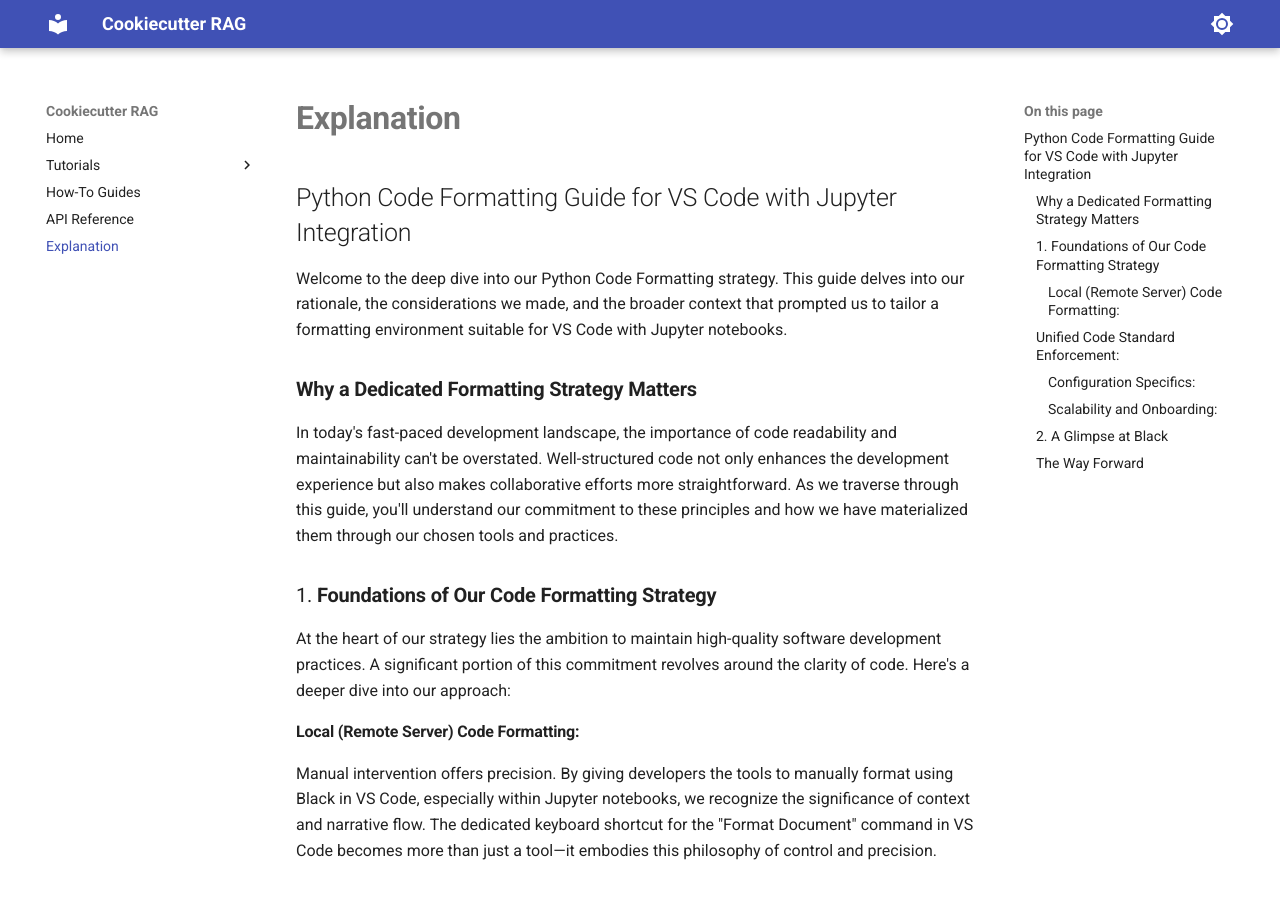
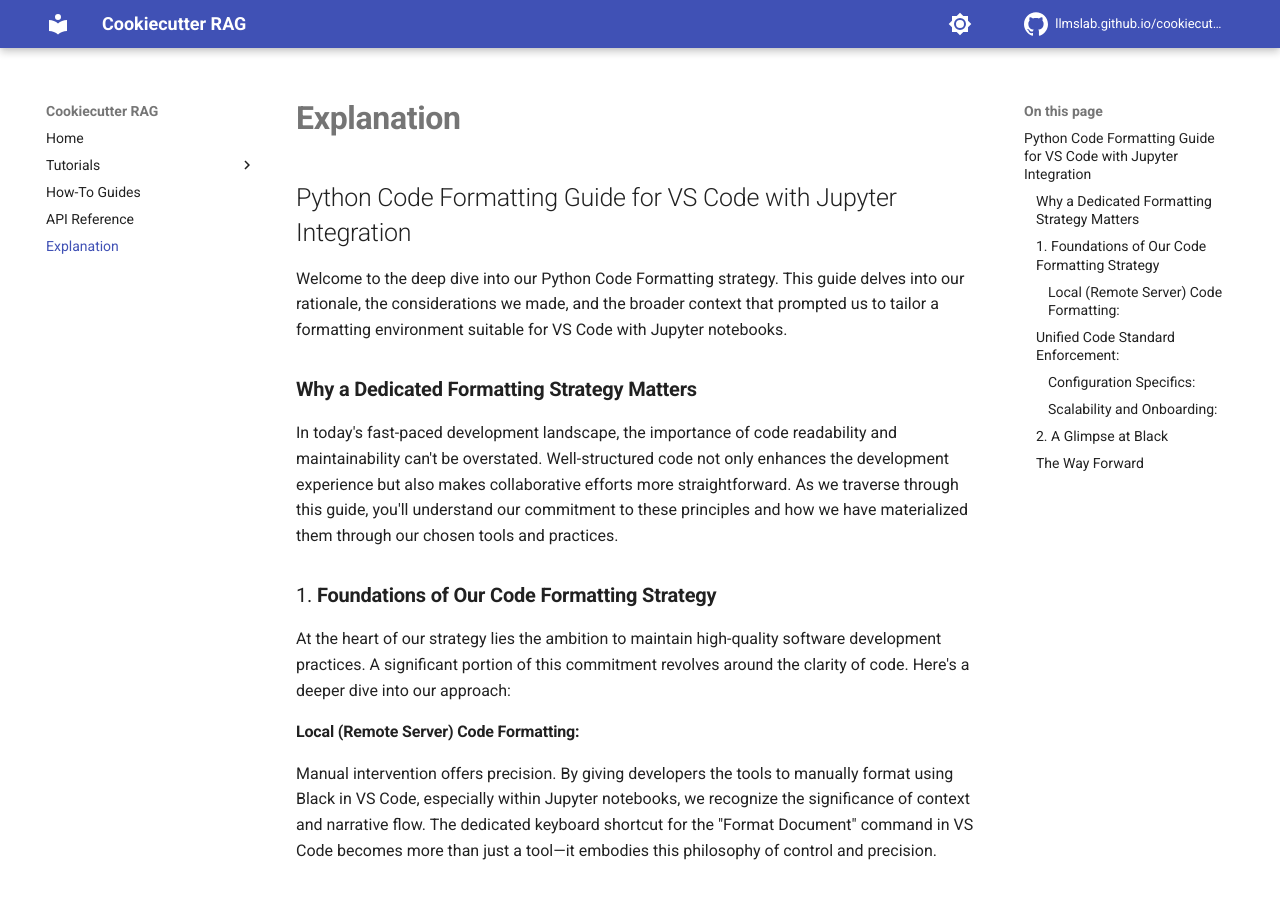
Before and after one commit to LLMsLab/cookiecutter-ai-flock, an MkDocs documentation site: the page built from docs/explanation.md, in a window 1280 px wide and 900 px high. Built offline with MkDocs 1.6.1 and Material for MkDocs 9.7.7, drawn with Linux system fonts in a browser that asks for light colours; comment, search, counter and statistics services are not loaded.

Commit message:
Adding GitHub icooe

```diff
--- a/mkdocs.yml
+++ b/mkdocs.yml
@@ -1,5 +1,8 @@
 site_name: Cookiecutter RAG
 site_url: "https://llmslab.github.io/cookiecutter-rag/"
+repo_url: "https://github.com/LLMsLab/cookiecutter-rag"
+repo_name: llmslab.github.io/cookiecutter-rag/
+edit_uri: edit/main/docs/
 
 theme:
   name: "material" #readthedocs
@@ -21,6 +24,10 @@ theme:
         name: Switch to light mode
   features:
     - content.code.annotate
+extra:
+  social:
+    - icon: "fontawesome/brands/github"
+      link: "https://github.com/LLMsLab/cookiecutter-rag"
 
 markdown_extensions:
   # Include admonitions https://squidfunk.github.io/mkdocs-material/reference/admonitions/
```
